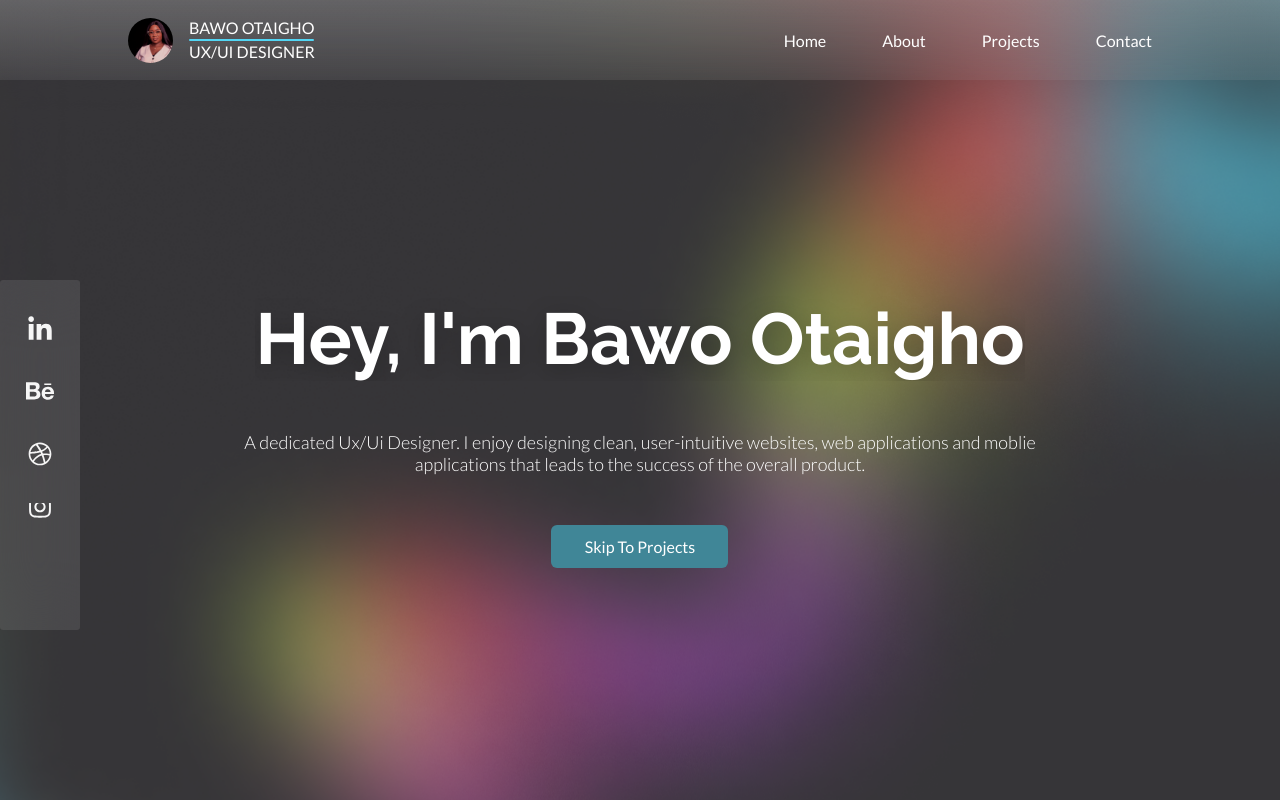
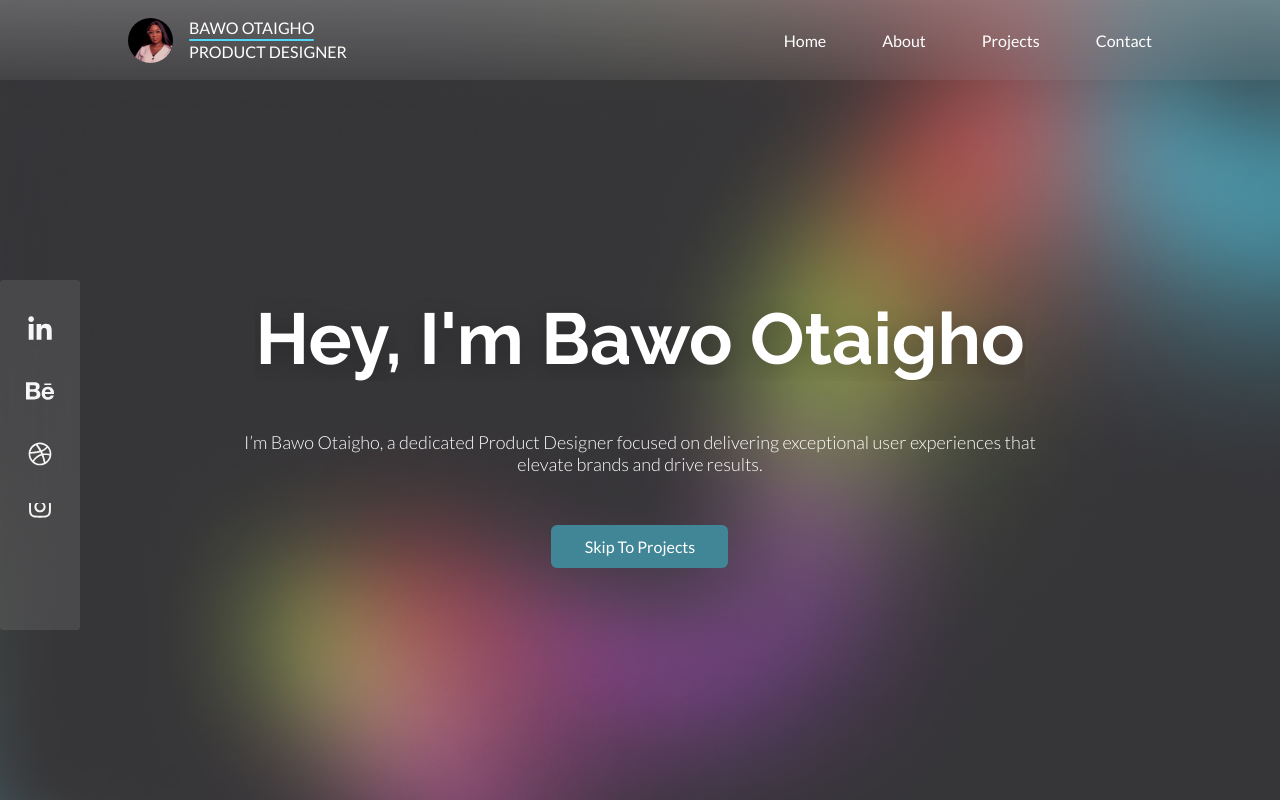
Before and after one commit to kazdevs/bawo-otaigho-portfolio, a React (Create React App) app: page / in a window 1280 px wide. Shown: the top 800 px of the page. Built offline with nearby package versions, Linux system fonts and the light colour scheme.

Commit message:
intro and resume

```diff
--- a/src/sections/about/About.jsx
+++ b/src/sections/about/About.jsx
@@ -3,7 +3,7 @@ import { useState } from 'react'
 import './about.css'
 import AboutImg from '../../assets/bawo.jpg'
 import Skills from '../../components/skills/Skills'
-import Cv from '../../assets/Bawo_Otaigho.pdf'
+import Cv from '../../assets/BAWO_OTAIGO_RESUME.pdf'
 import data from './about-data'
 
 const About = () => {
--- a/src/sections/header/Header.jsx
+++ b/src/sections/header/Header.jsx
@@ -24,9 +24,7 @@ const Header = () => {
             animate={{ y: '0%', opacity: 1 }}
             transition={{ delay: '0.4', duration: 1.4 }}
           >
-            A dedicated Ux/Ui Designer. I enjoy designing clean, user-intuitive
-            websites, web applications and moblie applications that leads to the
-            success of the overall product.
+             I’m Bawo Otaigho, a dedicated Product Designer focused on delivering exceptional user experiences that elevate brands and drive results.
           </motion.p>
         </div>
         <div className='header__link-wrapper'>
--- a/src/sections/navbar/Navbar.jsx
+++ b/src/sections/navbar/Navbar.jsx
@@ -32,7 +32,7 @@ const Navbar = () => {
             <div className='logo__text'>
               <h4>Bawo OTAIGHO</h4>
               <div className='line'></div>
-              <h4>UX/UI DESIGNER</h4>
+              <h4>PRODUCT DESIGNER</h4>
             </div>
           </motion.a>
         </div>
```
Also changed, not shown: 2 other files (tests, documents, lock files or other folders).
